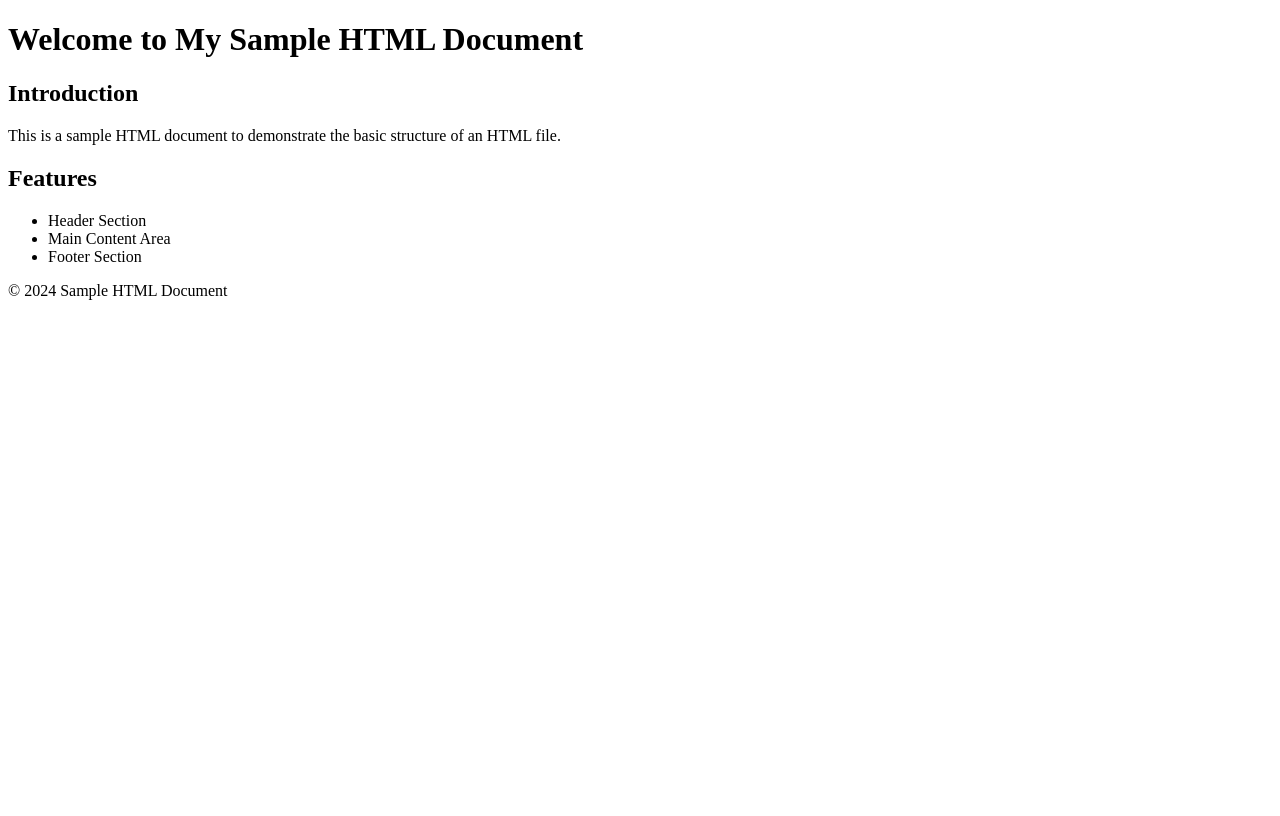
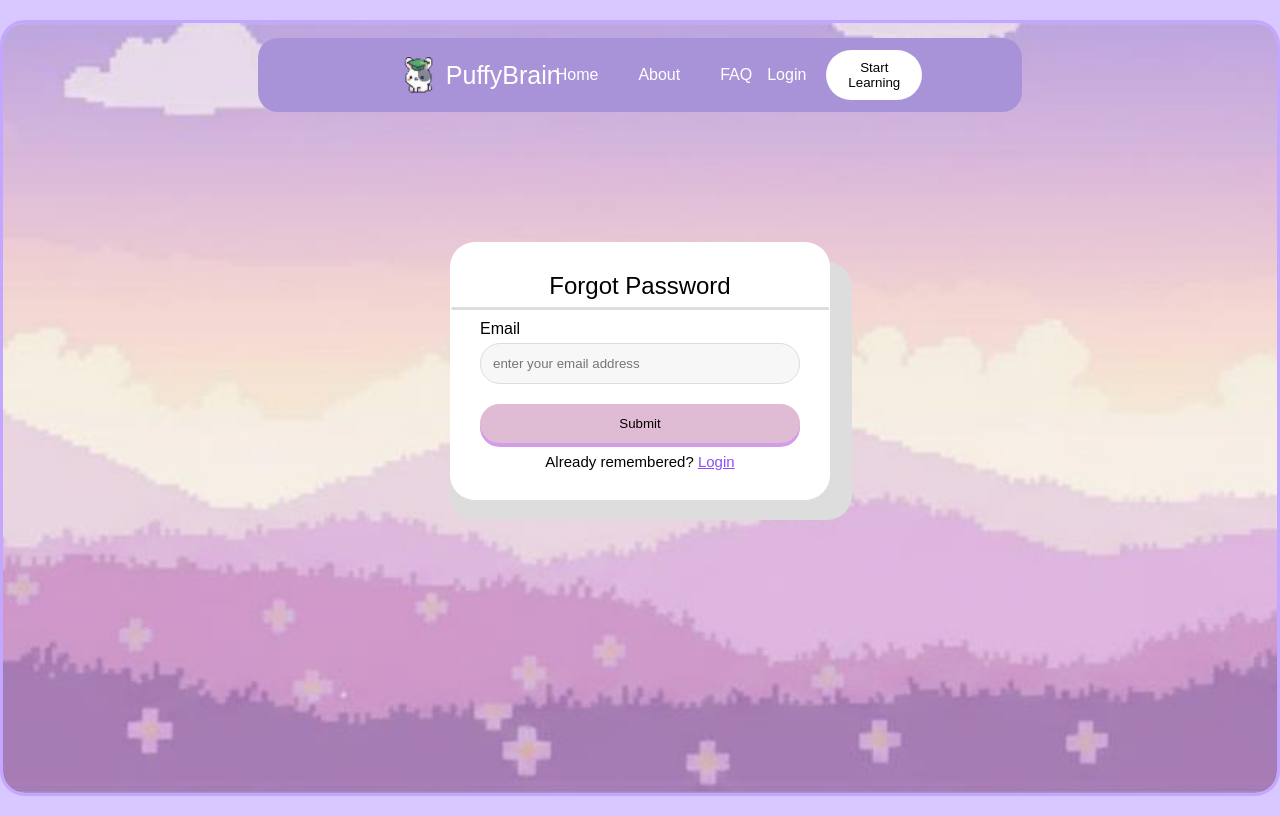
Before and after one commit to shergoal/Puffybrain, a plain HTML site: page Puff/ForgotPass.html in a window 1280 px wide. Drawn offline with Linux system fonts and the light colour scheme; a web font is replaced by a local one.

Commit message:
Forgot pass

```diff
--- a/Puff/DecksPreview.css
+++ b/Puff/DecksPreview.css
@@ -19,7 +19,7 @@ display: absolute;
     font-size: 22px;
     font-weight: bold;
     margin-bottom: 20px; /* Increased margin */
-    margin-left: 10px;
+    margin-left: 40px;
 }
 
 .logo img {
--- a/Puff/ForgotPass.html
+++ b/Puff/ForgotPass.html
@@ -1,38 +1,61 @@
-<!Doctype html>
+<!DOCTYPE html>
 <html lang="en">
 <head>
     <meta charset="UTF-8">
     <meta name="viewport" content="width=device-width, initial-scale=1.0">
     <title>Forgot Password</title>
-    <link rel="stylesheet" href="styles.css">
+    <link rel="stylesheet" href="forgotpass.css">
     <link rel="preconnect" href="https://fonts.googleapis.com">
     <link rel="preconnect" href="https://fonts.gstatic.com" crossorigin>
     <link href="https://fonts.googleapis.com/css2?family=Jersey+15&display=swap" rel="stylesheet">
-    <link rel="preconnect" href="https://fonts.googleapis.com">
-    <link rel="preconnect" href="https://fonts.gstatic.com" crossorigin>
-    <link href="https://fonts.googleapis.com/css2?family=Jersey+15&family=Qwitcher+Grypen:wght@400;700&display=swap" rel="stylesheet">
 </head>
 
-</head>
 <body>
-    <header>
-        <h1>Welcome to My Sample HTML Document</h1>
-    </header>
-    <main>
-        <section>
-            <h2>Introduction</h2>
-            <p>This is a sample HTML document to demonstrate the basic structure of an HTML file.</p>
+
+    <!-- NEW WRAPPER -->
+    <div class="wrapper">
+
+        <!-- CONTAINER WITH BORDER RADIUS -->
+        <section class="container">
+
+            <!-- TOP NAVBAR -->
+            <header class="navbar">
+                <div class="logo-section">
+                    <img src="5.png" alt="Logo" class="logo">
+                    <span class="brand">PuffyBrain</span>
+                </div>
+
+                <nav class="nav-links">
+                    <a href="#">Home</a>
+                    <a href="#">About</a>
+                    <a href="#">FAQ</a>
+                </nav>
+
+                <div class="nav-right">
+                    <a href="#" class="login">Login</a>
+                    <button class="start-btn">Start Learning</button>
+                </div>
+            </header>
+
+            <!-- BACKGROUND -->
+            <div class="background"></div>
+
+            <!-- FORGOT PASSWORD CARD -->
+            <div class="forgot-card">
+                <h2>Forgot Password</h2>
+
+                <label>Email</label>
+                <input type="email" placeholder="enter your email address">
+
+                <button class="submit-btn">Submit</button>
+
+                <p class="login-text">
+                    Already remembered? <a href="#">Login</a>
+                </p>
+            </div>
+
         </section>
-        <section>
-            <h2>Features</h2>
-            <ul>
-                <li>Header Section</li>
-                <li>Main Content Area</li>
-                <li>Footer Section</li>
-            </ul>
-        </section>
-    </main>
-    <footer>
-        <p>&copy; 2024 Sample HTML Document</p>
-    </footer>
+    </div>
+
+</body>
 </html>
--- /dev/null
+++ b/Puff/forgotpass.css
@@ -0,0 +1,198 @@
+:root {
+    --color-primary: #EBD3FA;
+    --color-secondary: #E3AADD;
+    --color-third: #C8A8E9;
+    --color-fourth: #A993D8;
+    --color-fifth: #C3C7F3;
+    --font-color: #2F2F2F;
+    --card-color1: #C8BBD0;
+    --card-color2: #E0BBD4;
+     --card-color3: #C3C7F3;
+     --card-color4: #90F897;
+    --card-color5: #CF8686;
+     --card-color6: #EECB99;
+     --color-shadow: #DDDDDD;
+}
+
+* {
+    margin: 0;
+    padding: 0;
+    box-sizing: border-box;
+    font-family: 'Jersey 15', sans-serif;
+}
+
+body {
+    background: #d8c8ff;
+    min-height: 80vh;
+    overflow: hidden;
+}
+
+/* NEW WRAPPER */
+.wrapper {
+    width: 100%;
+    display: flex;
+    justify-content: center;
+    padding: 20px 0;
+}
+
+/* CONTAINER WITH BORDER RADIUS */
+.container {
+    width: 100%;
+    max-width: 1600px;
+    min-height: 97vh;
+    position: relative;
+    border-radius: 25px;
+    overflow: hidden;
+    border: 3px solid #c3a6ff;
+}
+
+/* NAVIGATION BAR */
+.navbar {
+    width: 60%;
+    margin: 15px auto;
+    padding: 12px 40px;
+    display: flex;
+    justify-content: space-between;
+    align-items: center;
+    background: #A993D8;
+    backdrop-filter: blur(6px);
+    border-radius: 20px;
+}
+
+.logo {
+    width: 45px;
+}
+
+.logo-section {
+    display: flex;
+    align-items: center;
+    gap: 3px;
+    margin-left: 100px;
+}
+
+.brand {
+    font-size: 25px;
+    font-weight: 500;
+    color: white;
+}
+
+.nav-links {
+    display: flex;
+    align-items: center;
+    gap: 10px;
+    margin-left: -20px;
+}
+
+.nav-links a {
+    margin: 0 15px;
+    text-decoration: none;
+    font-size: 16px;
+    color: white;
+    font-weight: normal;
+}
+
+.nav-right {
+    display: flex;
+    align-items: center;
+    gap: 20px;
+    margin-right: 150px;
+}
+
+.login {
+    text-decoration: none;
+    color: white;
+    font-weight: normal;
+}
+
+.start-btn {
+    padding: 10px 22px;
+    border-radius: 25px;
+    border: none;
+    background: white;
+    font-weight: normal;
+    cursor: pointer;
+}
+
+/* BACKGROUND IMAGE */
+.background {
+    width: 100%;
+    height: 100%;
+    background: url('background.png') no-repeat center/cover;
+    position: absolute;
+    top: 0;
+    left: 0;
+    z-index: -1;
+}
+
+/* FORGOT PASSWORD CARD */
+.forgot-card {
+    width: 380px;
+    background: white;
+    padding: 30px;
+    margin: 130px auto;
+    border-radius: 25px;
+    text-align: center;
+    box-shadow:
+        0 20px 0 var(--color-shadow),
+        22px 20px 0 var(--color-shadow);
+
+    position: relative;
+}
+
+.forgot-card h2 {
+    font-size: 24px;
+    font-weight: normal;
+    position: relative;
+    padding-bottom: 10px;
+}
+
+.forgot-card h2::after {
+    content: "";
+    position: absolute;
+    left: 50%;
+    bottom: 0;
+    transform: translateX(-50%);
+    width: 118%;
+    height: 3px;
+    background: var(--color-shadow);
+    border-radius: 5px;
+}
+
+.forgot-card label {
+    display: block;
+    text-align: left;
+    color: black;
+    margin-bottom: 5px;
+    margin-top: 10px;
+}
+
+.forgot-card input {
+    width: 100%;
+    padding: 12px;
+    border-radius: 20px;
+    border: 1px solid #ddd;
+    margin-bottom: 20px;
+    outline: none;
+    background: #f7f7f7;
+}
+
+.submit-btn {
+    width: 100%;
+    padding: 12px;
+    border: none;
+    background: #E0BBD4;
+    border-radius: 20px;
+    color: black;
+    cursor: pointer;
+    margin-bottom: 10px;
+    box-shadow: 0 4px 0 #d59be8;
+}
+
+.login-text {
+    font-size: 15px;
+}
+
+.login-text a {
+    color: #8a4efc;
+
+}
```
Also changed, not shown: Puff/decprev.html (deleted, +0 -162 lines), Puff/background.png (added).
